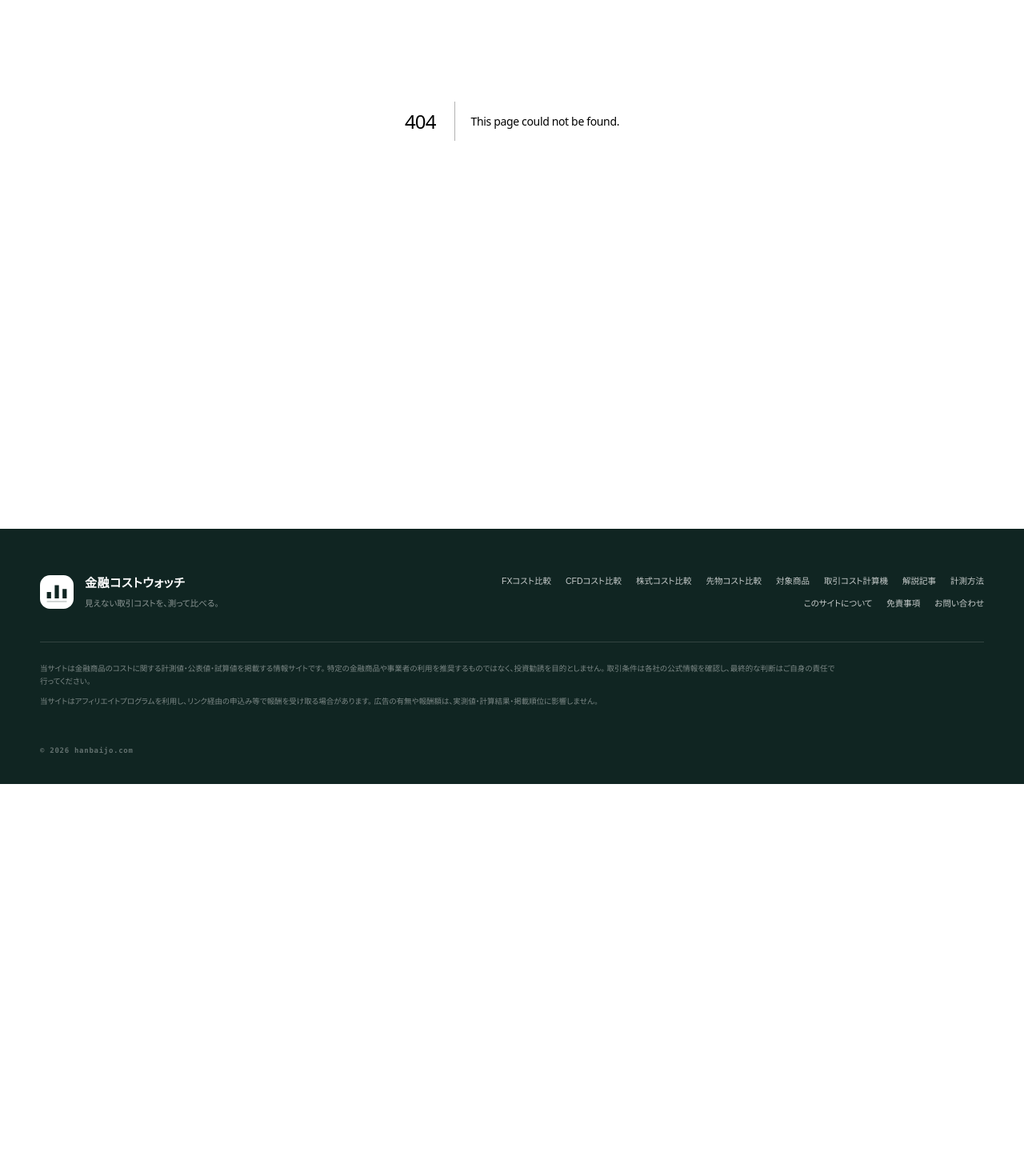
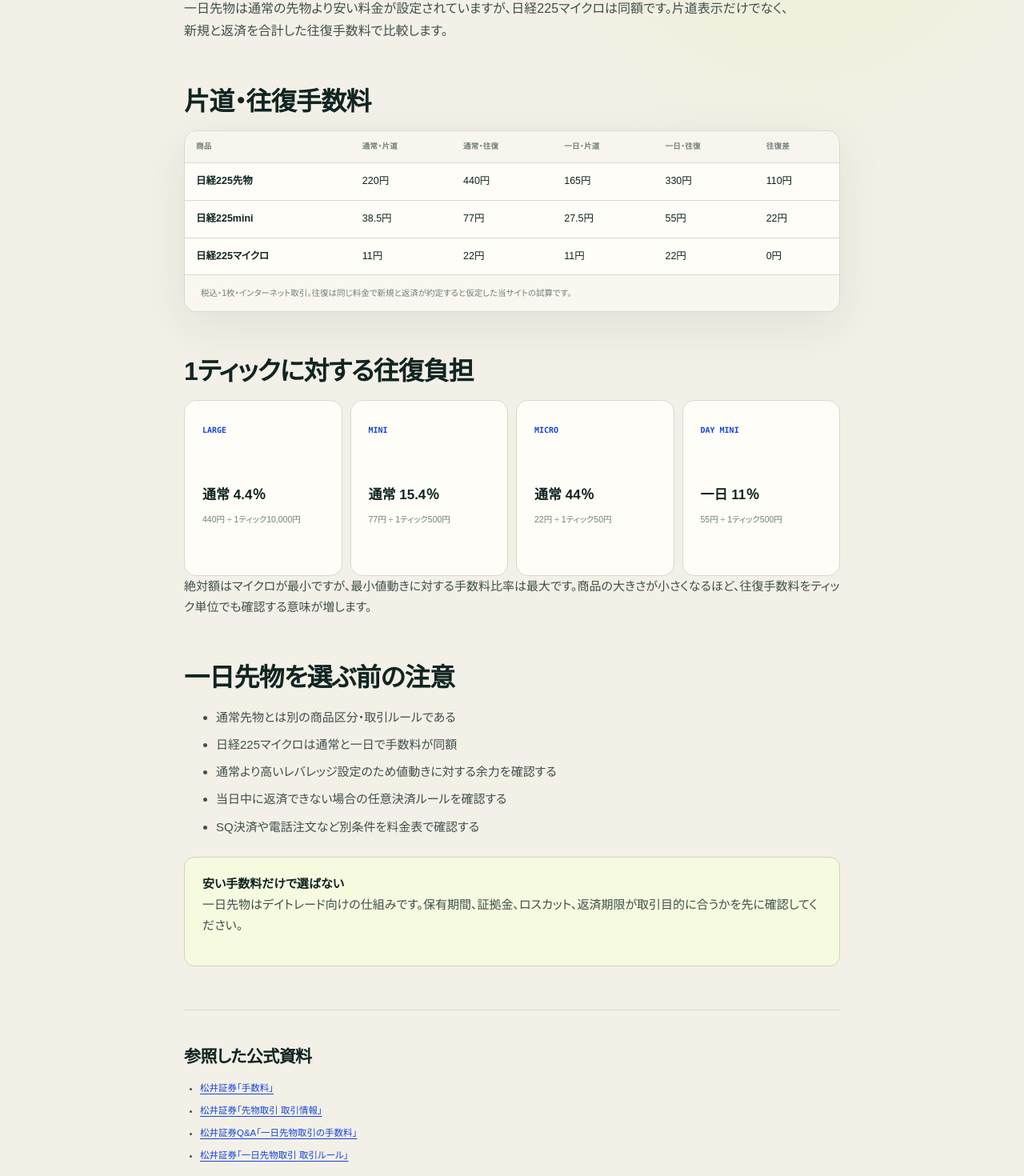
Before and after one commit to mrok18/hanbaijo, a Next.js app: page /articles/matsui-futures-normal-vs-day in a window 1280 px wide. Before the commit this address had no page. Shown: the part 326-1796 px from the top of the page at 80% size. Before the commit the page ends 1306 px from the top, so only its background shows below. Built offline with nearby package versions, Linux system fonts and the light colour scheme.

Commit message:
feat: compare Matsui futures fee plans

```diff
--- /dev/null
+++ b/app/articles/matsui-futures-normal-vs-day/page.tsx
@@ -0,0 +1,48 @@
+import Link from 'next/link';
+import AffiliateOfferCard from '@/components/AffiliateOfferCard';
+import { AFFILIATE_OFFERS } from '@/lib/affiliates';
+
+export const metadata = {
+  title: '松井証券の先物手数料｜通常と一日先物を往復比較',
+  description: '松井証券の日経225先物、mini、マイクロについて、通常先物と一日先物の片道・往復手数料を1ティック損益と比較します。',
+};
+
+export default function Page() {
+  return <article>
+    <p className="page-kicker">MATSUI / FUTURES FEE</p>
+    <h1>松井証券の先物手数料<br />通常と一日先物を往復比較</h1>
+    <p className="lede">一日先物は通常の先物より安い料金が設定されていますが、日経225マイクロは同額です。片道表示だけでなく、新規と返済を合計した往復手数料で比較します。</p>
+
+    <h2>片道・往復手数料</h2>
+    <div className="data-panel"><div className="table-scroll"><table className="rates comparison-table"><thead><tr><th>商品</th><th>通常・片道</th><th>通常・往復</th><th>一日・片道</th><th>一日・往復</th><th>往復差</th></tr></thead><tbody>
+      <tr><td className="ex-name">日経225先物</td><td>220円</td><td>440円</td><td>165円</td><td>330円</td><td>110円</td></tr>
+      <tr><td className="ex-name">日経225mini</td><td>38.5円</td><td>77円</td><td>27.5円</td><td>55円</td><td>22円</td></tr>
+      <tr><td className="ex-name">日経225マイクロ</td><td>11円</td><td>22円</td><td>11円</td><td>22円</td><td>0円</td></tr>
+    </tbody></table></div><p className="panel-note">税込・1枚・インターネット取引。往復は同じ料金で新規と返済が約定すると仮定した当サイトの試算です。</p></div>
+
+    <h2>1ティックに対する往復負担</h2>
+    <div className="fx-metric-grid">
+      <article><b>LARGE</b><h3>通常 4.4％</h3><p>440円 ÷ 1ティック10,000円</p></article>
+      <article><b>MINI</b><h3>通常 15.4％</h3><p>77円 ÷ 1ティック500円</p></article>
+      <article><b>MICRO</b><h3>通常 44％</h3><p>22円 ÷ 1ティック50円</p></article>
+      <article><b>DAY MINI</b><h3>一日 11％</h3><p>55円 ÷ 1ティック500円</p></article>
+    </div>
+    <p>絶対額はマイクロが最小ですが、最小値動きに対する手数料比率は最大です。商品の大きさが小さくなるほど、往復手数料をティック単位でも確認する意味が増します。</p>
+
+    <h2>一日先物を選ぶ前の注意</h2>
+    <ul><li>通常先物とは別の商品区分・取引ルールである</li><li>日経225マイクロは通常と一日で手数料が同額</li><li>通常より高いレバレッジ設定のため値動きに対する余力を確認する</li><li>当日中に返済できない場合の任意決済ルールを確認する</li><li>SQ決済や電話注文など別条件を料金表で確認する</li></ul>
+    <div className="callout"><strong>安い手数料だけで選ばない</strong><p>一日先物はデイトレード向けの仕組みです。保有期間、証拠金、ロスカット、返済期限が取引目的に合うかを先に確認してください。</p></div>
+
+    <section className="article-sources" aria-labelledby="sources"><h2 id="sources">参照した公式資料</h2><ul>
+      <li><a href="https://www.matsui.co.jp/fee/" target="_blank" rel="noopener noreferrer">松井証券「手数料」</a></li>
+      <li><a href="https://www.matsui.co.jp/fop/futures/list/" target="_blank" rel="noopener noreferrer">松井証券「先物取引 取引情報」</a></li>
+      <li><a href="https://support.matsui.co.jp/faq/show/408" target="_blank" rel="noopener noreferrer">松井証券Q&amp;A「一日先物取引の手数料」</a></li>
+      <li><a href="https://www.matsui.co.jp/fop/d-futures/rule/" target="_blank" rel="noopener noreferrer">松井証券「一日先物取引 取引ルール」</a></li>
+    </ul><p>手数料と制度は2026年9月8日に確認しました。</p></section>
+
+    <p><Link href="/articles/futures-tick-value">日経225先物の1ティック損益を見る →</Link></p>
+    <p><Link href="/futures/nikkei225-fee-comparison">証券会社別の標準手数料を比較する →</Link></p>
+    <p><Link href="/futures">先物コストガイドへ戻る →</Link></p>
+    <section className="article-affiliate" aria-label="関連する広告"><AffiliateOfferCard offer={AFFILIATE_OFFERS['matsui-fx']} /><p className="affiliate-disclosure">松井証券への広告リンクです。申込み成立時に当サイトが報酬を受け取る場合があります。</p></section>
+  </article>;
+}
--- a/app/articles/posts.ts
+++ b/app/articles/posts.ts
@@ -1,4 +1,5 @@
 export const POSTS = [
+  { slug: 'matsui-futures-normal-vs-day', category: '先物・松井証券', title: '松井証券の先物手数料｜通常と一日先物を往復比較', desc: '日経225先物・mini・マイクロの片道と往復手数料、1ティックに対する比率を比較する。' },
   { slug: 'matsui-us-stock-trading-hours', category: '米国株・松井証券', title: '松井証券の米国株取引時間｜プレマーケットと23時間化予定', desc: '夏時間・冬時間のプレマーケットと通常取引時間、2026年12月予定の23時間化を時系列で整理する。' },
   { slug: 'matsui-us-stock-fx-fee', category: '米国株・松井証券', title: '松井証券の米国株は為替手数料0円？円貨決済25銭との違い', desc: '米ドルの事前両替0円と、円貨決済時の1ドル25銭を分け、取引金額ごとの負担を計算する。' },
   { slug: 'dmm-cfd-gold-vs-silver', category: 'CFD・DMM CFD', title: 'DMM CFDの金と銀｜1Lot・必要証拠金・金利調整額を比較', desc: '金1トロイオンス、銀10トロイオンスの取引単位と値動き・保有コストを比較する。' },
--- a/app/futures/nikkei225-fee-comparison/page.tsx
+++ b/app/futures/nikkei225-fee-comparison/page.tsx
@@ -77,6 +77,7 @@ export default function Page() {
       </section>
 
       <div className="comparison-actions">
+        <Link className="button primary" href="/articles/matsui-futures-normal-vs-day">松井証券の通常・一日先物を比較</Link>
         <Link className="button primary" href="/tools/cost-calculator">先物プリセットで試算</Link>
         <Link className="button secondary" href="/futures">先物コスト比較へ戻る</Link>
       </div>
--- a/app/futures/page.tsx
+++ b/app/futures/page.tsx
@@ -90,6 +90,7 @@ export default function FuturesPage() {
           <h2>会社比較と金額構造をつなげる</h2>
         </div></div>
         <div className="affiliate-grid">
+          <article className="affiliate-card"><div className="affiliate-card-head"><span>GUIDE</span><b>松井証券</b></div><p className="affiliate-category">STANDARD VS DAY</p><h3>通常先物と一日先物</h3><p>ラージ・mini・マイクロの片道、往復、1ティック比を同じ条件で比べます。</p><Link href="/articles/matsui-futures-normal-vs-day">記事を読む →</Link></article>
           <article className="affiliate-card"><div className="affiliate-card-head"><span>COMPARE</span><b>2026-09-07確認</b></div><p className="affiliate-category">NIKKEI 225 FEES</p><h3>先物2社の手数料</h3><p>松井証券と楽天証券の標準手数料を、片道・往復で比較します。</p><Link href="/futures/nikkei225-fee-comparison">比較表を見る →</Link></article>
           <article className="affiliate-card"><div className="affiliate-card-head"><span>GUIDE</span><b>計算</b></div><p className="affiliate-category">TICK VALUE</p><h3>1ティックの損益</h3><p>取引単位と呼値から、最小の値動きが何円になるかを計算します。</p><Link href="/articles/futures-tick-value">記事を読む →</Link></article>
           <article className="affiliate-card"><div className="affiliate-card-head"><span>GUIDE</span><b>リスク</b></div><p className="affiliate-category">MARGIN</p><h3>証拠金と取引金額</h3><p>証拠金が小さく見える理由と、損益が取引金額に連動する点を整理します。</p><Link href="/articles/futures-margin">記事を読む →</Link></article>
```
